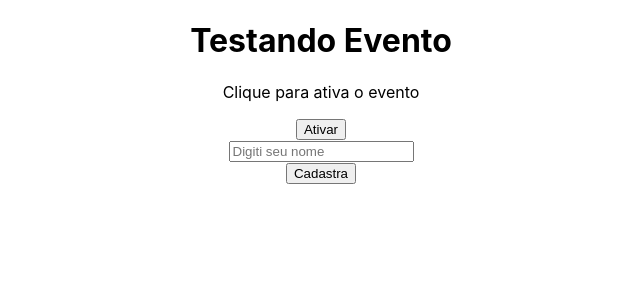
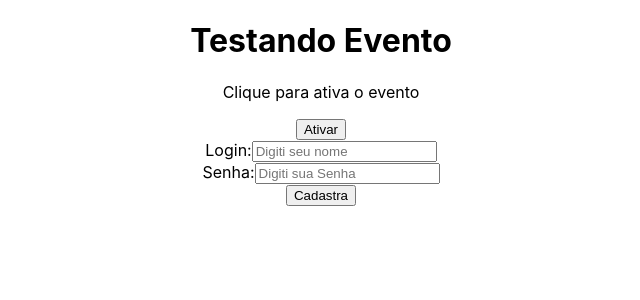
Before and after one commit to DevJofre/teste-react, a React (Create React App) app: page / in a window 1280 px wide. Shown: the top 300 px of the page, without its empty margins (319-959 px from the left). Built offline with nearby package versions, Linux system fonts and the light colour scheme.

Commit message:
Implementação do hooks e do useState no formulario

```diff
--- a/src/components/Form.js
+++ b/src/components/Form.js
@@ -1,14 +1,38 @@
+import { useState } from "react";
+
 function Form() {
   function cadastraUsuario(event) {
     event.preventDefault();
-    console.log("Cadastrou o Usuarios!");
+
+    console.log(`Usuário ${name} foi cadastrado com a senha ${password}.`);
   }
+
+  const [name, setName] = useState();
+
+  const [password, setPassword] = useState();
 
   return (
     <div>
       <form onSubmit={cadastraUsuario}>
         <div>
-          <input type="text" placeholder="Digiti seu nome" />
+          <label htmlFor="name">Login:</label>
+          <input
+            type="text"
+            id="name"
+            name="name"
+            placeholder="Digiti seu nome"
+            onChange={(e) => setName(e.target.value)}
+          />
+        </div>
+        <div>
+          <label htmlFor="password">Senha:</label>
+          <input
+            type="password"
+            id="password"
+            name="password"
+            placeholder="Digiti sua Senha"
+            onChange={(e) => setPassword(e.target.value)}
+          />
         </div>
         <div>
           <input type="submit" value="Cadastra" />
```
